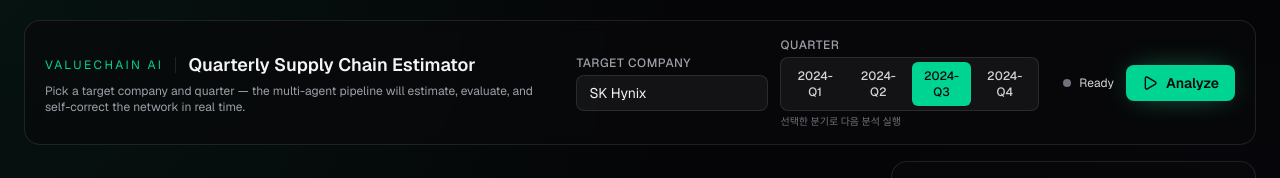
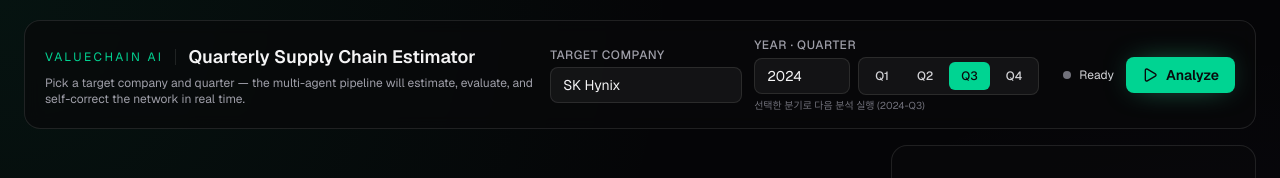
Before and after one commit to iseungsang01/valuechain-ai-pre, a Next.js app in the folder frontend/: page / in a window 1280 px wide. Shown: the top 178 px of the page. Built offline with nearby package versions, Linux system fonts and the light colour scheme; no server answers.

Commit message:
feat(frontend): allow any year in quarter picker
Replace hardcoded 2024-only quarter list with a number input for the year alongside the Q1-Q4 toggle, so analysis can target any year while reusing the existing YYYY-QN backend contract.

```diff
--- a/frontend/app/page.tsx
+++ b/frontend/app/page.tsx
@@ -7,23 +7,27 @@ import { ThoughtLog } from "@/components/ThoughtLog";
 import { EdgeDetailPanel } from "@/components/EdgeDetailPanel";
 import { useAgentStream } from "@/hooks/useAgentStream";
 
-const AVAILABLE_QUARTERS = ["2024-Q1", "2024-Q2", "2024-Q3", "2024-Q4"];
+const QUARTERS = ["Q1", "Q2", "Q3", "Q4"] as const;
 
 export default function Home() {
   const [targetNode, setTargetNode] = useState("SK Hynix");
-  const [selectedQuarter, setSelectedQuarter] = useState("2024-Q3");
+  const [year, setYear] = useState(2024);
+  const [quarter, setQuarter] = useState<string>("Q3");
   const [selectedEdgeId, setSelectedEdgeId] = useState<string | null>(null);
   const { status, logs, graph, error, start, stop } = useAgentStream();
 
+  const selectedQuarter = `${year}-${quarter}`;
   const isStreaming = status === "connecting" || status === "streaming";
   const selectedEdge = graph?.edges.find(e => e.id === selectedEdgeId) ?? null;
 
   return (
     <main className="flex h-screen w-full flex-col gap-4 px-6 py-5">
       <ControlBar
-        quarters={AVAILABLE_QUARTERS}
-        selectedQuarter={selectedQuarter}
-        onQuarterChange={setSelectedQuarter}
+        quarters={[...QUARTERS]}
+        year={year}
+        onYearChange={setYear}
+        selectedQuarter={quarter}
+        onQuarterChange={setQuarter}
         targetNode={targetNode}
         onTargetNodeChange={setTargetNode}
         status={status}
--- a/frontend/components/ControlBar.tsx
+++ b/frontend/components/ControlBar.tsx
@@ -6,6 +6,8 @@ import type { AnalysisStatus } from "@/hooks/useAgentStream";
 
 interface ControlBarProps {
   quarters: string[];
+  year: number;
+  onYearChange: (year: number) => void;
   selectedQuarter: string;
   onQuarterChange: (quarter: string) => void;
   targetNode: string;
@@ -33,6 +35,8 @@ const statusDot: Record<AnalysisStatus, string> = {
 
 export function ControlBar({
   quarters,
+  year,
+  onYearChange,
   selectedQuarter,
   onQuarterChange,
   targetNode,
@@ -76,7 +80,21 @@ export function ControlBar({
         </label>
 
         <div className="flex flex-col gap-1 text-xs text-zinc-400">
-          <span className="font-medium uppercase tracking-wider">Quarter</span>
+          <span className="font-medium uppercase tracking-wider">Year · Quarter</span>
+          <div className="flex items-center gap-2">
+            <input
+              type="number"
+              value={year}
+              min={1900}
+              max={2999}
+              step={1}
+              disabled={isBusy}
+              onChange={(event) => {
+                const next = parseInt(event.target.value, 10);
+                if (!Number.isNaN(next)) onYearChange(next);
+              }}
+              className="h-9 w-24 rounded-lg border border-white/10 bg-white/5 px-3 text-sm text-zinc-100 outline-none transition focus:border-emerald-400/60 focus:ring-2 focus:ring-emerald-400/20 disabled:cursor-not-allowed disabled:opacity-60"
+            />
             <div className="flex items-center gap-1 rounded-lg border border-white/10 bg-white/5 p-1">
               {quarters.map((quarter) => {
                 const isActive = quarter === selectedQuarter;
@@ -104,7 +122,8 @@ export function ControlBar({
                 );
               })}
             </div>
-          <span className="text-[10px] text-zinc-500">선택한 분기로 다음 분석 실행</span>
+          </div>
+          <span className="text-[10px] text-zinc-500">선택한 분기로 다음 분석 실행 ({year}-{selectedQuarter})</span>
         </div>
 
         <div className="flex items-center gap-3 lg:pl-3">
```
Lines whose indentation alone changed are shown as unchanged.
